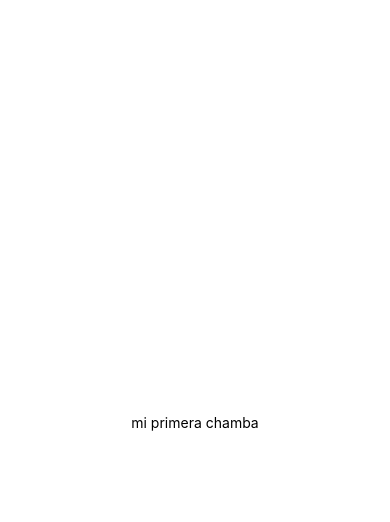
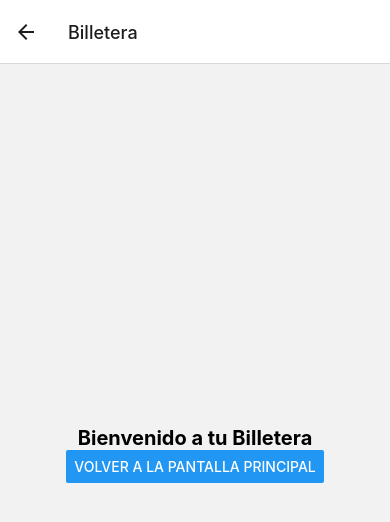
Before and after one commit to Chinoxtrex/App, a React Native app: screen /Billetera in a window 390 px wide. Shown: the top 522 px of the page. Built offline with nearby package versions, Linux system fonts and the light colour scheme.

Commit message:
act diego0

```diff
--- a/App.js
+++ b/App.js
@@ -1,20 +1,19 @@
-import { StatusBar } from 'expo-status-bar';
-import { StyleSheet, Text, View } from 'react-native';
+import React from 'react';
+import { NavigationContainer } from '@react-navigation/native';
+import { createStackNavigator } from '@react-navigation/stack';
+import HomeScreen from './screens/HomeScreen';
+import Billetera from './screens/billetera';
+const Stack = createStackNavigator();
 
-export default function App() {
+const App = () => {
   return (
-    <View style={styles.container}>
-      <Text>mi primera chamba</Text>
-      <StatusBar style="auto" />
-    </View>
+    <NavigationContainer>
+      <Stack.Navigator initialRouteName="Home">
+        <Stack.Screen name="Home" component={HomeScreen} />
+        <Stack.Screen name="Billetera" component={Billetera} />
+      </Stack.Navigator>
+    </NavigationContainer>
   );
-}
+};
 
-const styles = StyleSheet.create({
-  container: {
-    flex: 1,
-    backgroundColor: '#fff',
-    alignItems: 'center',
-    justifyContent: 'center',
-  },
-});
+export default App;
--- /dev/null
+++ b/screens/HomeScreen.js
@@ -0,0 +1,23 @@
+import React from 'react';
+import { View, Button, StyleSheet } from 'react-native';
+
+const HomeScreen = ({ navigation }) => {
+  return (
+    <View style={styles.container}>
+      <Button
+        title="Ir a la Billetera"
+        onPress={() => navigation.navigate('Billetera')}
+      />
+    </View>
+  );
+};
+
+const styles = StyleSheet.create({
+  container: {
+    flex: 1,
+    justifyContent: 'center',
+    alignItems: 'center',
+  },
+});
+
+export default HomeScreen;
--- /dev/null
+++ b/screens/billetera.js
@@ -0,0 +1,30 @@
+import React from 'react';
+import { View, Text, StyleSheet, Button } from 'react-native';
+
+const Billetera = ({ navigation }) => {
+  return (
+    <View style={styles.container}>
+      <Text style={styles.text}>Bienvenido a tu Billetera</Text>
+      {/* Puedes agregar más contenido aquí */}
+      <Button
+        title="Volver a la pantalla principal"
+        onPress={() => navigation.navigate('Home')}
+      />
+    </View>
+  );
+};
+
+const styles = StyleSheet.create({
+  container: {
+    flex: 1,
+    justifyContent: 'center',
+    alignItems: 'center',
+  },
+  text: {
+    fontSize: 20,
+    fontWeight: 'bold',
+  },
+  // Agrega más estilos según sea necesario
+});
+
+export default Billetera;
```
Also changed, not shown: package.json (+8 -1 lines), 1 other file (tests, documents, lock files or other folders).
